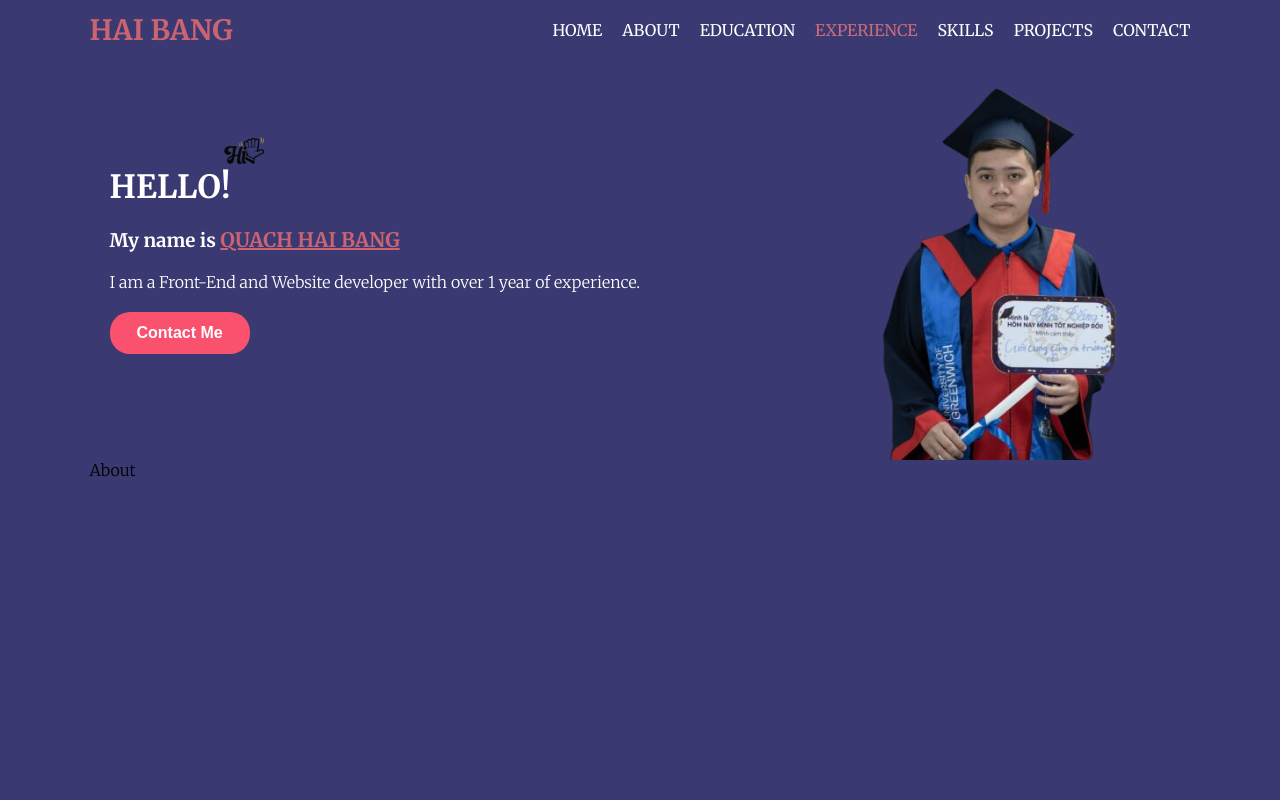
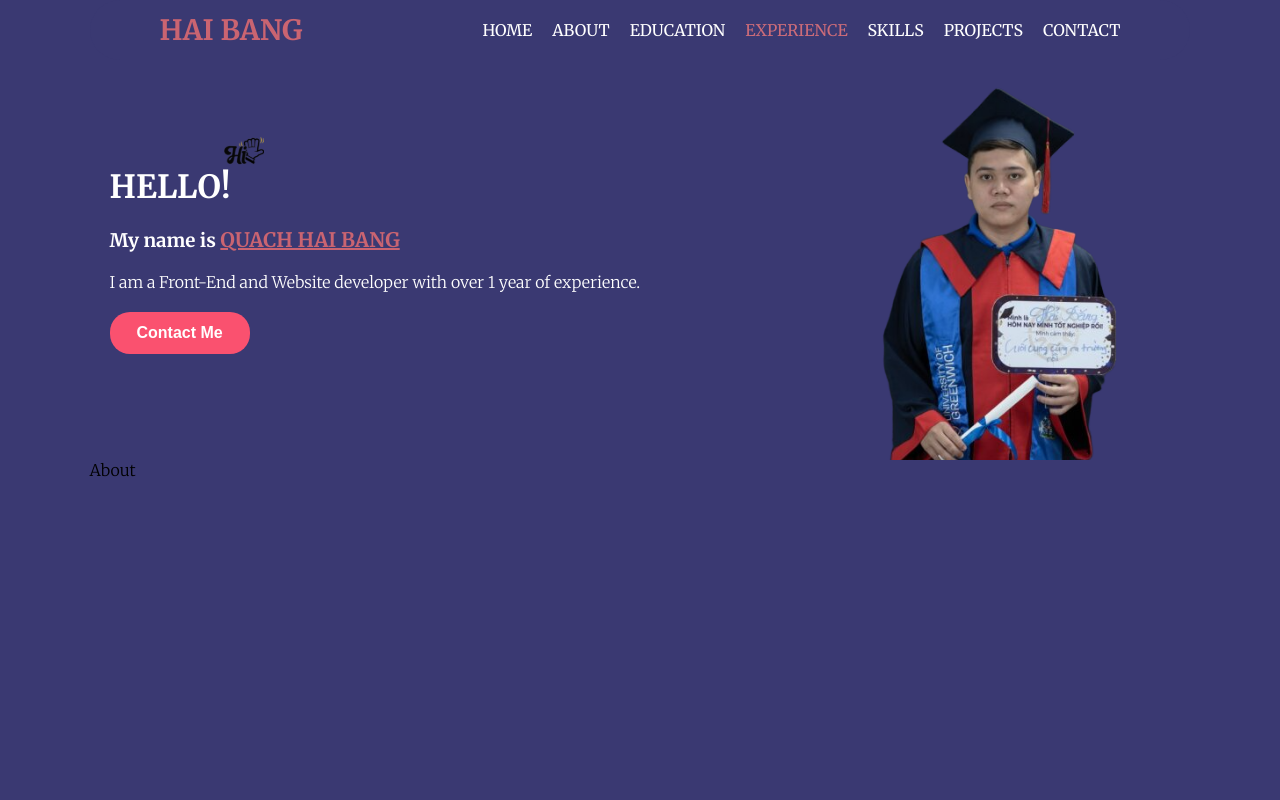
Before and after one commit to bangqh123/portfolio, a React (Vite) app: page / in a window 1280 px wide. Shown: the top 800 px of the page. Built offline with nearby package versions, Linux system fonts and the light colour scheme.

Commit message:
add box shadow

```diff
--- a/src/layouts/Header/Header.scss
+++ b/src/layouts/Header/Header.scss
@@ -6,7 +6,9 @@
     z-index: 1000;
     position: sticky;
     align-items: center;
-    justify-content: space-between;
+    border-radius: 32px;
+    justify-content: space-around;
+    background-color: $primary-color;
 
     .header-name {
         color: $text-color;
@@ -60,3 +62,7 @@
         }
     }
 }
+
+.header.scrolled {
+    box-shadow: 0 0 16px black;
+}
```
